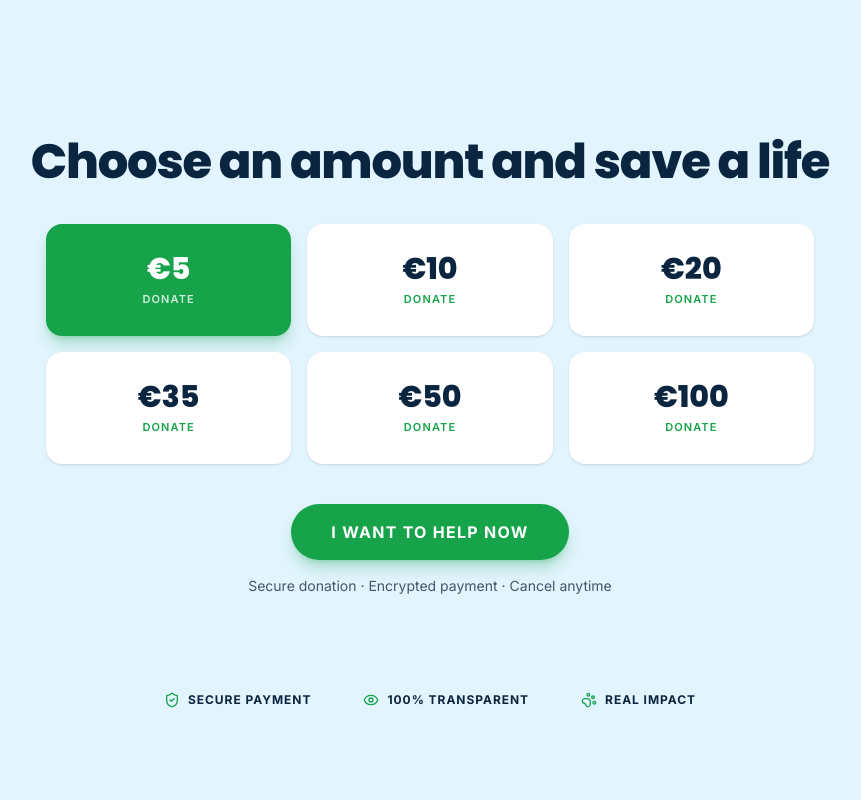
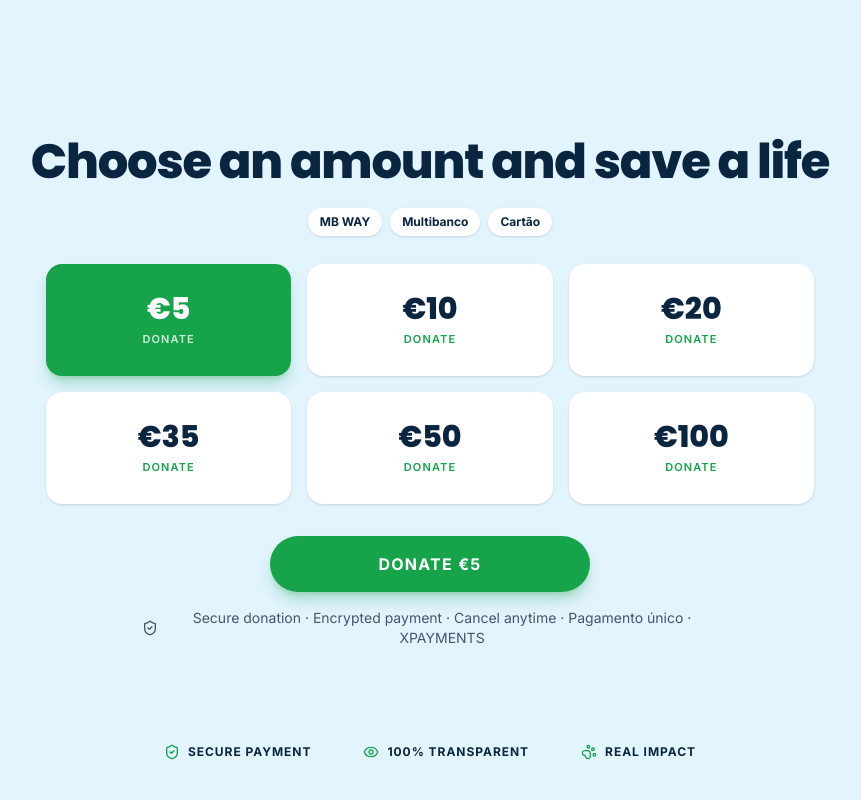
Before and after one commit to nexflowx-hub/TogetherWeFeed, a Next.js app: page / in a window 1280 px wide. Shown: the part 2520-3320 px from the top of the page, without its empty margins (210-1071 px from the left). Built offline with nearby package versions, Linux system fonts and the light colour scheme.

Commit message:
feat: surface local payment methods before checkout

```diff
--- a/src/components/site/donate-section.tsx
+++ b/src/components/site/donate-section.tsx
@@ -1,5 +1,6 @@
 "use client";
 
+import { ShieldCheck } from "lucide-react";
 import { DONATION_OPTIONS, useDonate } from "./donate-provider";
 import { useLocale } from "@/i18n/locale-provider";
 
@@ -13,8 +14,9 @@ export function DonateSection({
   id?: string;
 }) {
   const { selectedId, select, openCheckout, label } = useDonate();
-  const { messages, presets, formatPrice } = useLocale();
+  const { messages, presets, formatPrice, paymentMethods } = useLocale();
   const isSky = variant === "sky";
+  const methodLabels = paymentMethods.map((method) => method.label);
 
   return (
     <section
@@ -34,7 +36,23 @@ export function DonateSection({
           {messages.donate.title}
         </h2>
 
-        <div className="mx-auto mt-8 grid max-w-3xl grid-cols-2 gap-3 sm:grid-cols-3 sm:gap-4">
+        {methodLabels.length > 0 && (
+          <div className="mx-auto mt-4 flex max-w-2xl flex-wrap items-center justify-center gap-2" aria-label="Métodos de pagamento disponíveis">
+            {methodLabels.map((method) => (
+              <span
+                key={method}
+                className={
+                  "rounded-full px-3 py-1.5 text-xs font-bold " +
+                  (isSky ? "bg-white text-navy-deep shadow-sm" : "bg-white/10 text-white ring-1 ring-white/15")
+                }
+              >
+                {method}
+              </span>
+            ))}
+          </div>
+        )}
+
+        <div className="mx-auto mt-7 grid max-w-3xl grid-cols-2 gap-3 sm:grid-cols-3 sm:gap-4">
           {DONATION_OPTIONS.map((opt, idx) => {
             const active = selectedId === opt.id;
             const price = presets[idx] ?? opt.priceEur;
@@ -67,16 +85,13 @@ export function DonateSection({
           })}
         </div>
 
-        <div className="mt-10 text-center">
-          <button type="button" onClick={openCheckout} className="twf-btn-green-lg">
-            {messages.donate.ctaOnce}
+        <div className="mt-8 text-center">
+          <button type="button" onClick={openCheckout} className="twf-btn-green-lg min-w-[min(100%,320px)]">
+            {messages.donate.donate} {label}
           </button>
-          <p
-            className={
-              "mt-4 text-sm " + (isSky ? "text-slate-600" : "text-white/70")
-            }
-          >
-            {messages.donate.secure}
+          <p className={"mx-auto mt-4 flex max-w-xl items-center justify-center gap-2 text-sm " + (isSky ? "text-slate-600" : "text-white/70")}>
+            <ShieldCheck className="h-4 w-4 shrink-0" aria-hidden="true" />
+            <span>{messages.donate.secure} · Pagamento único · XPAYMENTS</span>
           </p>
         </div>
       </div>
```
